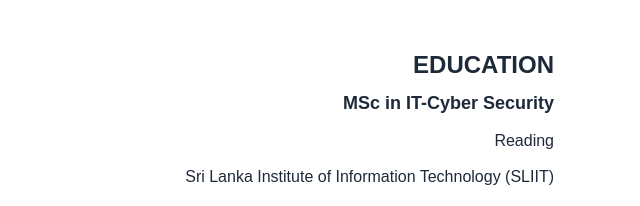
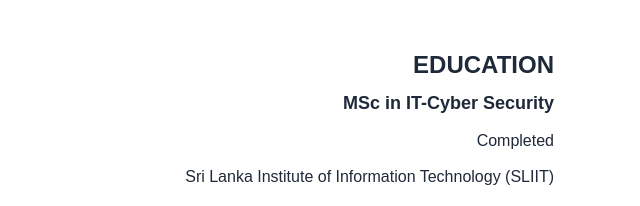
Before and after one commit to uyaammaalik/portfolio, a plain HTML site: page index.html in a window 1280 px wide. Shown: the part 2120-2326 px from the top of the page, 6-646 px from the left. Drawn offline with nearby package versions, Linux system fonts and the light colour scheme.

Commit message:
MSc Updated

```diff
--- a/index.html
+++ b/index.html
@@ -283,7 +283,7 @@
                     class="md:flex-1 mr-3 md:mx-3 md:mr-0 text-justify md:text-right">
                     <p class="md:mr-20 font-bold text-base md:text-lg">MSc in IT-Cyber Security</p>
                     <div data-aos="fade-up" data-aos-duration="1000" data-aos-once="false">
-                        <p class="md:mr-20 mx-auto md:ml-2 md:mt-3 text-sm md:text-base">Reading</p>
+                        <p class="md:mr-20 mx-auto md:ml-2 md:mt-3 text-sm md:text-base">Completed</p>
                         <p class="md:mr-20 mx-auto md:ml-0 md:mt-3 text-sm md:text-base">Sri Lanka Institute of
                             Information
                             Technology (SLIIT)
```
